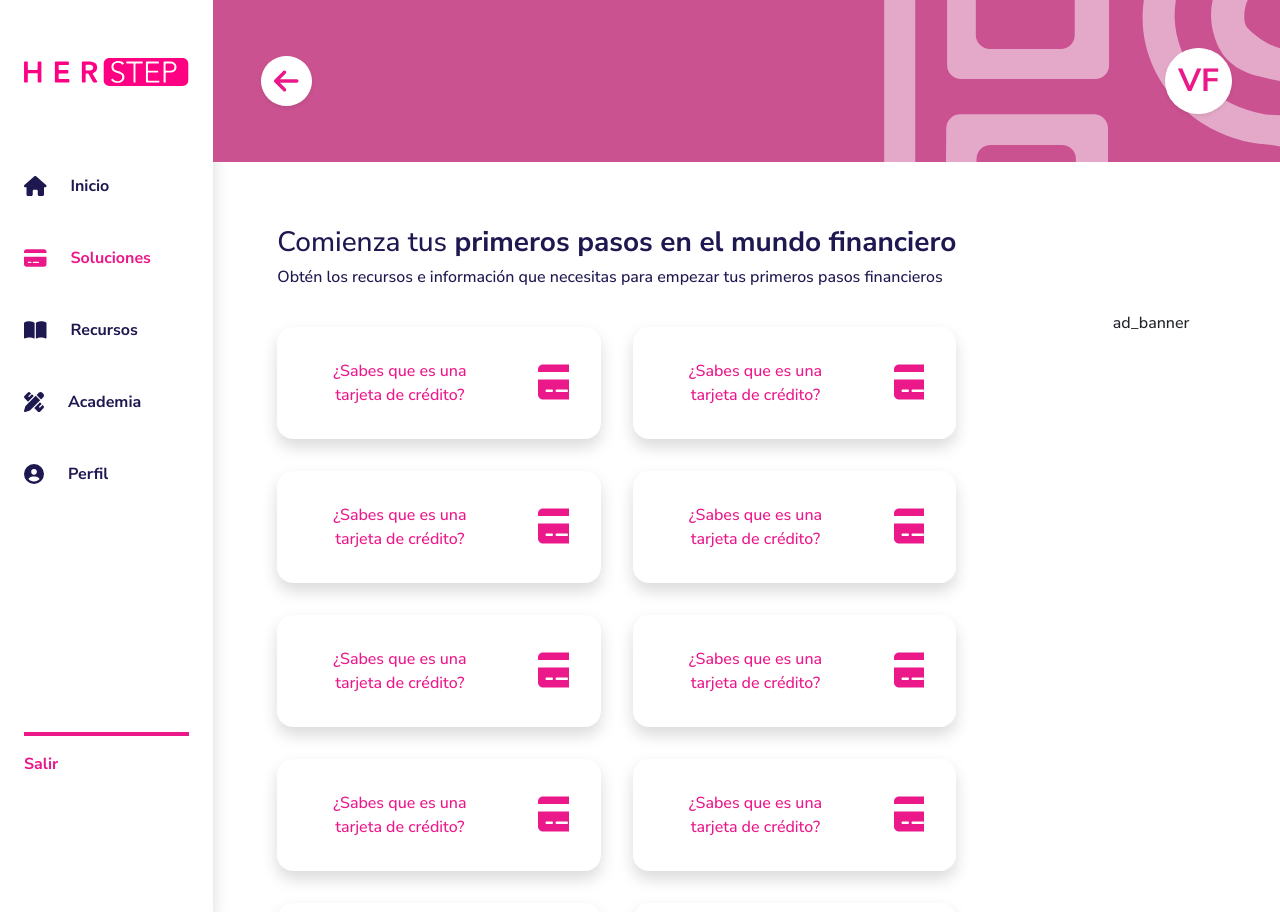
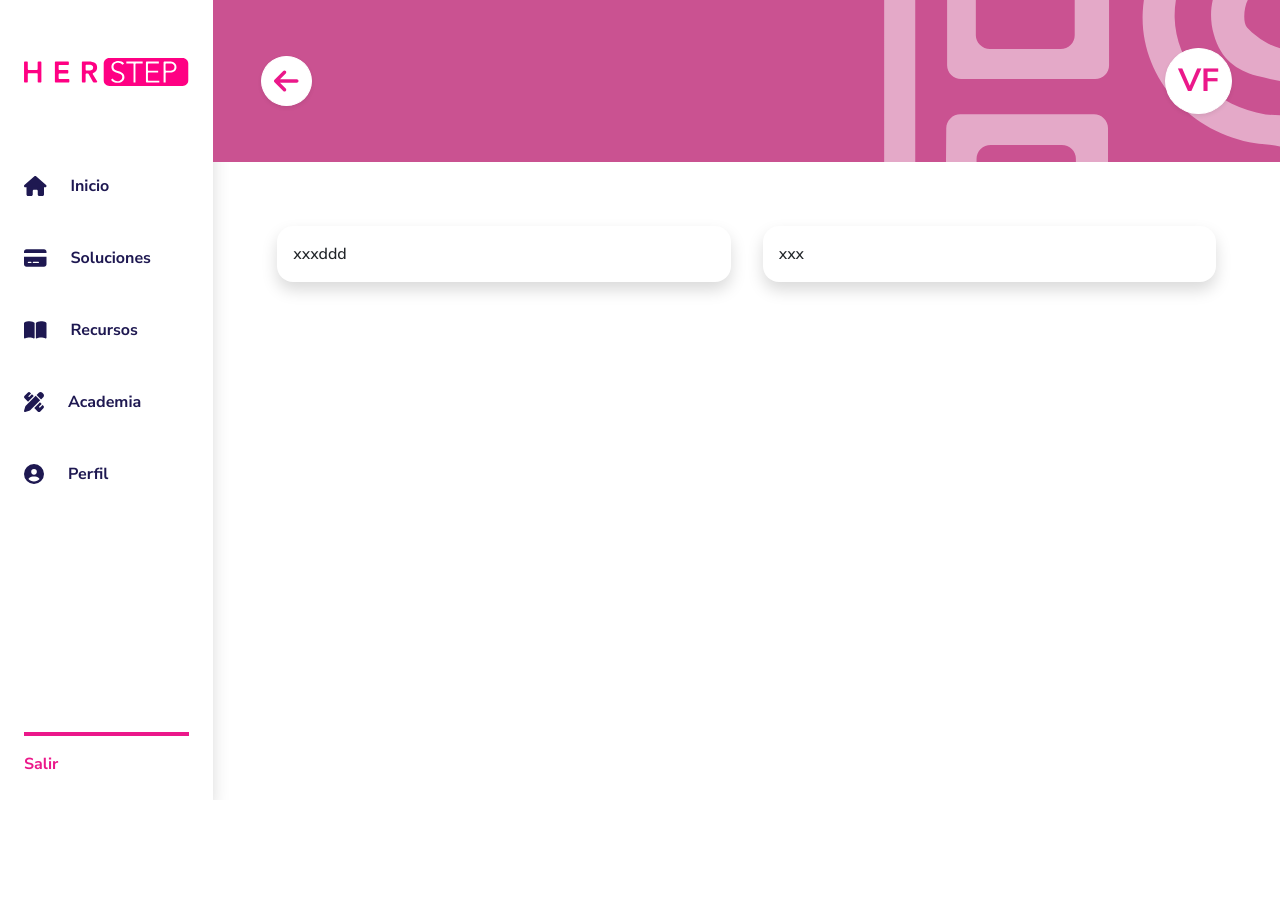
Before and after one commit to ignemdev/herstep-front, a React (Vite) app: page /Pasos in a window 1280 px wide. Before the commit this address led to /soluciones. After the commit the page ends 800 px from the top, so only its background shows below. Built offline with nearby package versions, Linux system fonts and the light colour scheme.

Commit message:
overflow  fix

```diff
--- a/src/HerStepApp.jsx
+++ b/src/HerStepApp.jsx
@@ -10,14 +10,7 @@ const HerStepApp = () => {
           <Sidebar />
           <div className="col p-0">
             <Headerbar />
-            <div
-              id="content-wrapper"
-              className="p-5"
-              style={{
-                overflowY: "hidden",
-                maxHeight: "750px",
-              }}
-            >
+            <div id="content-wrapper" className="p-5">
               <Outlet />
             </div>
           </div>
--- a/src/assets/style.css
+++ b/src/assets/style.css
@@ -3,7 +3,6 @@
 * {
   margin: 0;
   font-family: "Nunito Sans", sans-serif;
-  overflow: hidden;
 }
 
 #login-background {
@@ -24,3 +23,9 @@
   color: var(--bs-primary) !important;
   background-color: transparent;
 }
+
+#sidebar {
+  align-self: flex-start;
+  position: sticky;
+  top: 0px;
+}
--- a/src/components/Solutions/SolutionCard.jsx
+++ b/src/components/Solutions/SolutionCard.jsx
@@ -1,3 +1,5 @@
+import { Link } from "react-router-dom";
+
 import { FontAwesomeIcon } from "@fortawesome/react-fontawesome";
 
 const SolutionCard = ({ text, icon }) => {
@@ -7,15 +9,15 @@ const SolutionCard = ({ text, icon }) => {
       style={{ width: "40%" }}
     >
       <div className="card-body">
-        <a
-          href="#"
+        <Link
+          to={"/pasos"}
           className="d-flex justify-content-between align-items-center text-decoration-none p-3"
         >
           <span className="text-break">{text}</span>
           <span className="ms-5">
             <FontAwesomeIcon icon={icon} className="fs-1" />
           </span>
-        </a>
+        </Link>
       </div>
     </div>
   );
--- a/src/components/layout/Headerbar.jsx
+++ b/src/components/layout/Headerbar.jsx
@@ -5,7 +5,7 @@ const Headerbar = ({ userInitials }) => {
   return (
     <div
       id="headerbar"
-      className="bg-success p-5 d-flex align-items-center justify-content-between"
+      className="sticky-top bg-success p-5 d-flex align-items-center justify-content-between"
     >
       <a
         className="btn btn-light d-flex text-primary fw-bold shadow-sm rounded-circle"
--- a/src/utils/routing/app.routing.jsx
+++ b/src/utils/routing/app.routing.jsx
@@ -4,6 +4,7 @@ import HerStepApp from "@/HerStepApp";
 import Login from "@views/Login/Login";
 import Solutions from "@views/Solutions/Solutions";
 import Resources from "@views/Resources/Resources";
+import Steps from "@views/Steps/Steps";
 
 export const appRouting = createBrowserRouter([
   {
@@ -27,6 +28,10 @@ export const appRouting = createBrowserRouter([
         path: "recursos",
         element: <Resources />,
       },
+      {
+        path: "Pasos",
+        element: <Steps />,
+      },
     ],
   },
 ]);
--- a/src/views/Solutions/Solutions.jsx
+++ b/src/views/Solutions/Solutions.jsx
@@ -58,6 +58,10 @@ const Solutions = () => {
                 text={"¿Sabes que es una tarjeta de crédito?"}
                 icon={faCreditCard}
               />
+              <SolutionCard
+                text={"¿Sabes que es una tarjeta de crédito?"}
+                icon={faCreditCard}
+              />
             </div>
           </div>
           <div className="col">ad_banner</div>
--- /dev/null
+++ b/src/views/Steps/Steps.jsx
@@ -0,0 +1,14 @@
+const Steps = () => {
+  return (
+    <div className="d-flex">
+      <div className="rounded-4 card border-0 shadow m-3 align-self-center w-50">
+        <div className="card-body">xxxddd</div>
+      </div>
+      <div className="rounded-4 card border-0 shadow m-3 align-self-center w-50">
+        <div className="card-body">xxx</div>
+      </div>
+    </div>
+  );
+};
+
+export default Steps;
```
